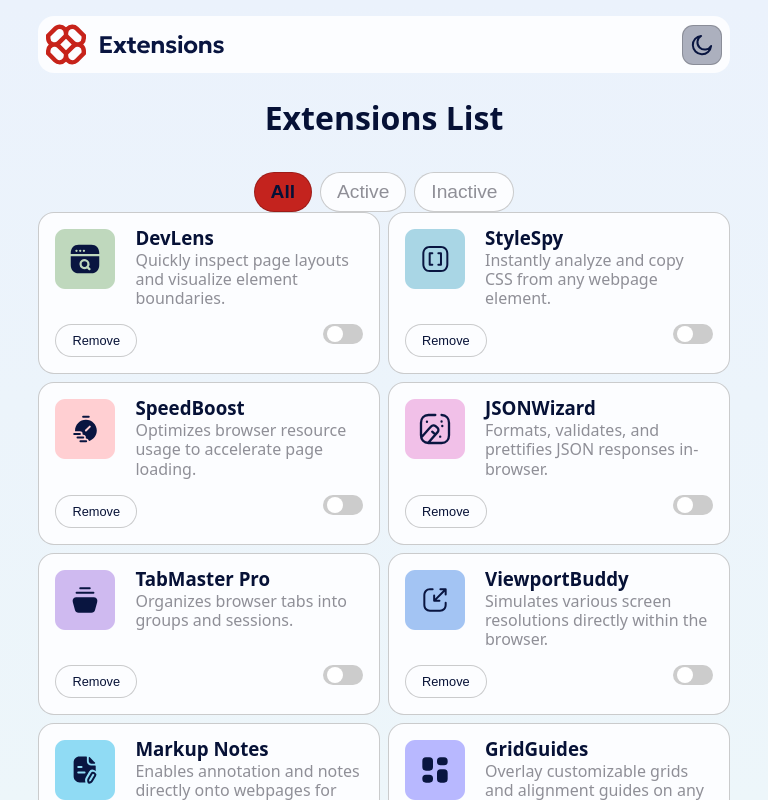
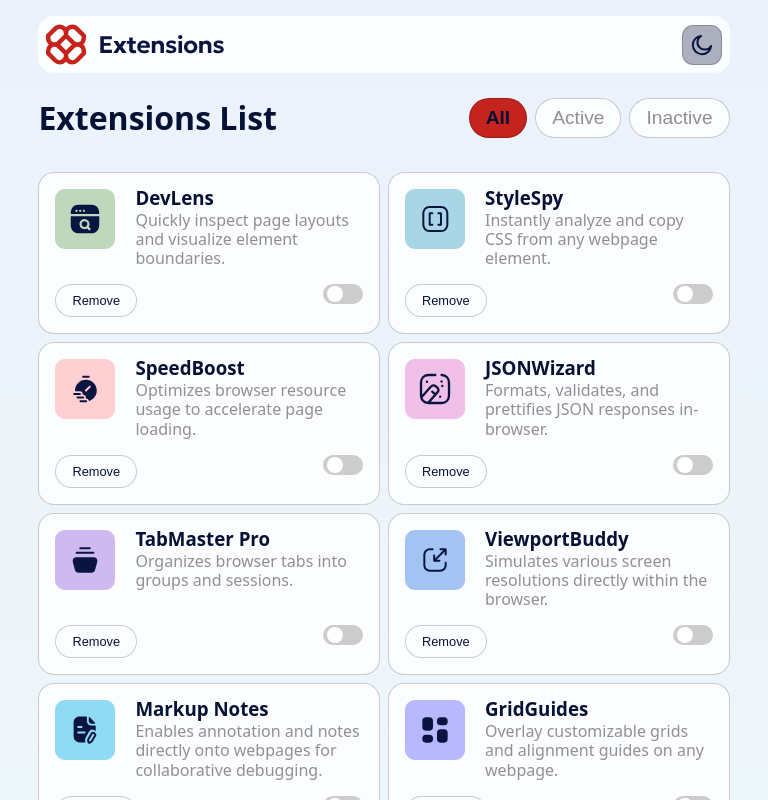
Before and after one commit to hemingus/frontend-mentor, a React (Vite) app: page /extensions in a window 768 px wide. Shown: the top 800 px of the page. Built offline with nearby package versions, Linux system fonts and the light colour scheme.

Commit message:
chore: changed media query to mobile first approach

```diff
--- a/src/pages/ExtensionsPage.css
+++ b/src/pages/ExtensionsPage.css
@@ -91,18 +91,18 @@ button {
 }
 
 .extensionList-header {
-    display: flex;
-    flex-direction: row;
-    justify-content: space-between;
+    flex-direction: column;
+    justify-content: center;
     align-items: center;
+    margin-bottom: 0.5rem;
 }
 
-@media (max-width: 768px) {
+@media (min-width: 768px) {
     .extensionList-header {
-        flex-direction: column;
-        justify-content: center;
+        display: flex;
+        flex-direction: row;
+        justify-content: space-between;
         align-items: center;
-        gap: 0.5rem;
     }
 }
 
```
